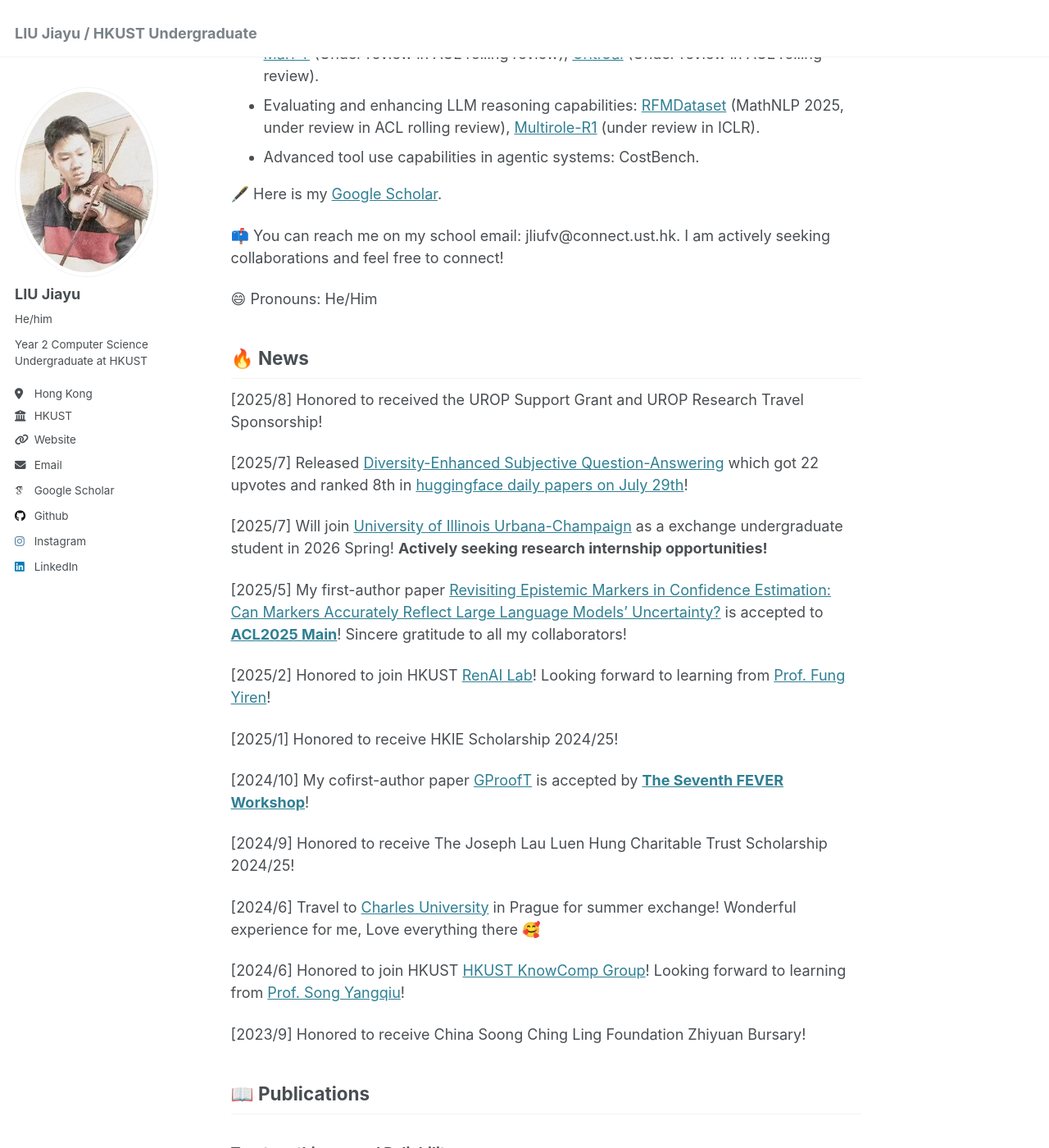
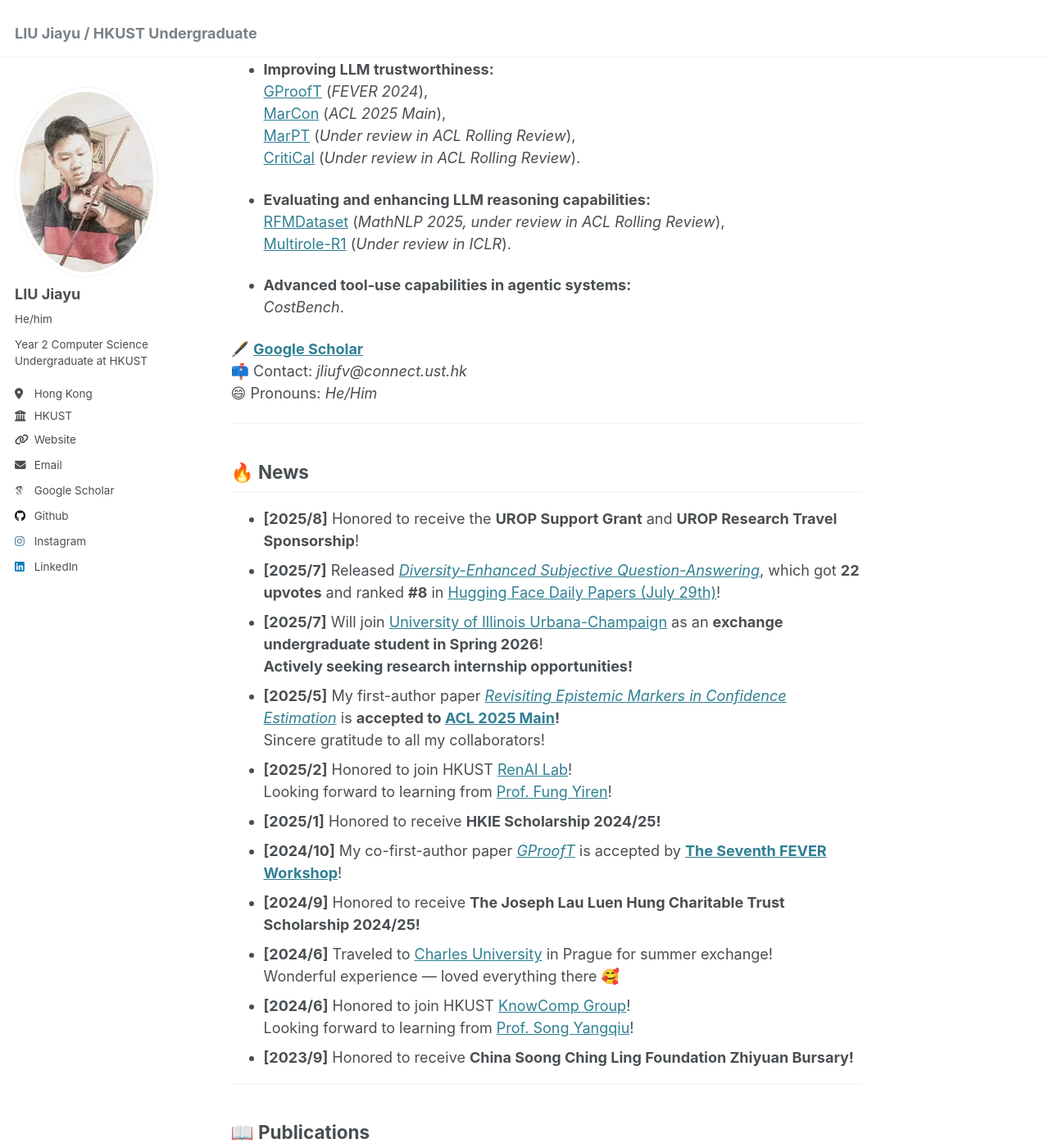
Before and after one commit to JiayuJeff/JiayuJeff.github.io, a Jekyll site: the page built from _pages/about.md, in a window 1280 px wide and 1400 px high, scrolled down 274 px. Shown: the whole window at 82% size. Built offline with Jekyll 4.4.1, drawn with Linux system fonts in a browser that asks for light colours; some web fonts are replaced; some of the changed text lies outside the part shown.

Commit message:
Update about.md

```diff
--- a/_pages/about.md
+++ b/_pages/about.md
@@ -9,115 +9,105 @@ redirect_from:
   - /about.html
 ---
 
-👋 Welcome to my homepage! :D 🥂 I’m Jiayu LIU, a third year CS student in [HKUST](https://hkust.edu.hk/).
+👋 **Welcome to my homepage!** 🥂
+I’m **Jiayu LIU**, a third-year CS student at [HKUST](https://hkust.edu.hk/).
 
+---
 
-💞️ I’m passionate about playing [piano](https://youtu.be/5r_Y9tE_fbo?si=Rnv-_KuOYPt7_rPF), [violin](https://youtu.be/-ohoA3pO9Ks?si=8ZsqIn7GO0pp31UR), football and working out in gym.
+💞️ I’m passionate about playing [piano](https://youtu.be/5r_Y9tE_fbo?si=Rnv-_KuOYPt7_rPF), [violin](https://youtu.be/-ohoA3pO9Ks?si=8ZsqIn7GO0pp31UR), football, and working out in the gym.
 
+🌱 I’m currently interested in **Natural Language Processing**, especially in:
 
-🌱 I’m currently interested in Natural Language Processing, especially in:
-- Improving LLM trustworthiness: [GProofT](https://aclanthology.org/2024.fever-1.14.pdf) (FEVER 2024), [MarCon](https://aclanthology.org/2025.acl-short.18.pdf) (ACL2025 Main), [MarPT](https://arxiv.org/abs/2508.08992) (Under review in ACL rolling review), [CritiCal](https://arxiv.org/abs/2510.24505) (Under review in ACL rolling review).
-- Evaluating and enhancing LLM reasoning capabilities: [RFMDataset](https://arxiv.org/pdf/2506.17114) (MathNLP 2025, under review in ACL rolling review), [Multirole-R1](https://www.arxiv.org/pdf/2507.20187) (under review in ICLR).
-- Advanced tool use capabilities in agentic systems: CostBench.
+- **Improving LLM trustworthiness:**
+  [GProofT](https://aclanthology.org/2024.fever-1.14.pdf) (*FEVER 2024*),
+  [MarCon](https://aclanthology.org/2025.acl-short.18.pdf) (*ACL 2025 Main*),
+  [MarPT](https://arxiv.org/abs/2508.08992) (*Under review in ACL Rolling Review*),
+  [CritiCal](https://arxiv.org/abs/2510.24505) (*Under review in ACL Rolling Review*).
 
+- **Evaluating and enhancing LLM reasoning capabilities:**
+  [RFMDataset](https://arxiv.org/pdf/2506.17114) (*MathNLP 2025, under review in ACL Rolling Review*),
+  [Multirole-R1](https://www.arxiv.org/pdf/2507.20187) (*Under review in ICLR*).
 
-🖋️ Here is my [Google Scholar](https://scholar.google.com/citations?user=PIQxhfMAAAAJ&hl=en).
+- **Advanced tool-use capabilities in agentic systems:**
+  *CostBench*.
 
+🖋️ [**Google Scholar**](https://scholar.google.com/citations?user=PIQxhfMAAAAJ&hl=en)
+📫 Contact: *jliufv@connect.ust.hk*
+😄 Pronouns: *He/Him*
 
-📫 You can reach me on my school email: jliufv@connect.ust.hk. I am actively seeking collaborations and feel free to connect!
+---
 
+## 🔥 News
 
-😄 Pronouns: He/Him
+- **[2025/8]** Honored to receive the **UROP Support Grant** and **UROP Research Travel Sponsorship**!
+- **[2025/7]** Released [*Diversity-Enhanced Subjective Question-Answering*](https://huggingface.co/papers/2507.20187), which got **22 upvotes** and ranked **#8** in [Hugging Face Daily Papers (July 29th)](https://huggingface.co/papers/date/2025-07-29)!
+- **[2025/7]** Will join [University of Illinois Urbana-Champaign](https://illinois.edu/) as an **exchange undergraduate student in Spring 2026**!
+  **Actively seeking research internship opportunities!**
+- **[2025/5]** My first-author paper [*Revisiting Epistemic Markers in Confidence Estimation*](https://arxiv.org/abs/2505.24778) is **accepted to [ACL 2025 Main](https://2025.aclweb.org/)!**
+  Sincere gratitude to all my collaborators!
+- **[2025/2]** Honored to join HKUST [RenAI Lab](https://mayrfung.github.io/group/)!
+  Looking forward to learning from [Prof. Fung Yiren](https://mayrfung.github.io/)!
+- **[2025/1]** Honored to receive **HKIE Scholarship 2024/25!**
+- **[2024/10]** My co-first-author paper [*GProofT*](https://aclanthology.org/2024.fever-1.14/) is accepted by [**The Seventh FEVER Workshop**](https://fever.ai/2024/workshop.html)!
+- **[2024/9]** Honored to receive **The Joseph Lau Luen Hung Charitable Trust Scholarship 2024/25!**
+- **[2024/6]** Traveled to [Charles University](https://cuni.cz/UKEN-1.html) in Prague for summer exchange!
+  Wonderful experience — loved everything there 🥰
+- **[2024/6]** Honored to join HKUST [KnowComp Group](https://github.com/HKUST-KnowComp)!
+  Looking forward to learning from [Prof. Song Yangqiu](https://www.cse.ust.hk/~yqsong/)!
+- **[2023/9]** Honored to receive **China Soong Ching Ling Foundation Zhiyuan Bursary!**
 
+---
 
+## 📖 Publications
 
+### 🧩 Trustworthiness and Reliability
 
+**[Revisiting Epistemic Markers in Confidence Estimation: Can Markers Accurately Reflect Large Language Models' Uncertainty?](https://arxiv.org/abs/2505.24778)**
+**Jiayu Liu**, Qing Zong, Weiqi Wang, Yangqiu Song
+*ACL 2025 Main*
 
+**[GProofT: A Multi-dimension Multi-round Fact Checking Framework Based on Claim Fact Extraction](https://aclanthology.org/2024.fever-1.14/)**
+**Jiayu Liu***, Junhao Tang*, Hanwen Wang*, Baixuan Xu, Haochen Shi, Weiqi Wang, Yangqiu Song
+*Proceedings of the Seventh Fact Extraction and VERification Workshop (FEVER)*
 
+**[Prospect Theory Fails for LLMs: Revealing Instability of Decision-Making under Epistemic Uncertainty](https://arxiv.org/abs/2508.08992)**
+Rui Wang*, Qihan Lin*, **Jiayu Liu***, Qing Zong, Tianshi Zheng, Weiqi Wang, Yangqiu Song
+*Under review in ACL Rolling Review*
 
+**[CritiCal: Can Critique Help LLM Uncertainty or Confidence Calibration?](https://arxiv.org/abs/2510.24505)**
+Qing Zong, **Jiayu Liu**, Tianshi Zheng, Chunyang Li, Baixuan Xu, Haochen Shi, Weiqi Wang, Zhaowei Wang, Chunkit Chan, Yangqiu Song
+*Under review in ACL Rolling Review*
 
-## &#128293; News
+---
 
-[2025/8] Honored to received the UROP Support Grant and UROP Research Travel Sponsorship!
+### 🧠 Advanced Reasoning
 
-[2025/7] Released [Diversity-Enhanced Subjective Question-Answering](https://huggingface.co/papers/2507.20187) which got 22 upvotes and ranked 8th in [huggingface daily papers on July 29th](https://huggingface.co/papers/date/2025-07-29)!
+**[Diversity-Enhanced Reasoning for Subjective Questions](https://www.arxiv.org/pdf/2507.20187)**
+Yumeng Wang*, Zhiyuan Fan*, **Jiayu Liu***, Yi R. Fung
+*Under review in ICLR 2026*
 
-[2025/7] Will join [University of Illinois Urbana-Champaign](https://illinois.edu/) as a exchange undergraduate student in 2026 Spring! **Actively seeking research internship opportunities!**
+**[Mathematical Proof as a Litmus Test: Revealing Failure Modes of Advanced Large Reasoning Models](https://arxiv.org/pdf/2506.17114)**
+Dadi Guo*, **Jiayu Liu***, Zhiyuan Fan, Zhitao He, Haoran Li, Yumeng Wang, Yi R. Fung
+*MathNLP 2025, under review in ACL Rolling Review*
 
-[2025/5] My first-author paper [Revisiting Epistemic Markers in Confidence Estimation: Can Markers Accurately Reflect Large Language Models' Uncertainty?](https://arxiv.org/abs/2505.24778) is accepted to [**ACL2025 Main**](https://2025.aclweb.org/)! Sincere gratitude to all my collaborators!
+---
 
-[2025/2] Honored to join HKUST [RenAI Lab](https://mayrfung.github.io/group/)! Looking forward to learning from [Prof. Fung Yiren](https://mayrfung.github.io/)!
+### 🧰 Tool Use
 
-[2025/1] Honored to receive HKIE Scholarship 2024/25!
+**CostBench: Evaluating Multi-Turn Cost-Optimal Planning and Adaptation in Dynamic Environments for LLM Agents**
+**Jiayu Liu**, Cheng Qian, Zhaochen Su, Qing Zong, Shijue Huang, Bingxiang He, Yi R. Fung
+*Under review in ACL Rolling Review*
 
-[2024/10] My cofirst-author paper [GProofT](https://aclanthology.org/2024.fever-1.14/) is accepted by [**The Seventh FEVER Workshop**](https://fever.ai/2024/workshop.html)!
+---
 
-[2024/9] Honored to receive The Joseph Lau Luen Hung Charitable Trust Scholarship 2024/25!
+### 🤝 Collaboration
 
-[2024/6] Travel to [Charles University](https://cuni.cz/UKEN-1.html) in Prague for summer exchange! Wonderful experience for me, Love everything there 🥰
+**VLM-Dixit: Investigating Multi-Modal Abductive Reasoning and Entailment Verification with VLMs in Dixit Gameplay**
+MO Yunxiang*, Tianshi Zheng*, Qing Zong, **Jiayu Liu**, Baixuan Xu, Yauwai Yim, Chunkit Chan, Jiaxin Bai, Yangqiu Song
+[*The 5th Wordplay: When Language Meets Games @ EMNLP 2025*](https://openreview.net/group?id=EMNLP/2025/Workshop/Wordplay/Authors&referrer=%5BHomepage%5D(%2F))
 
-[2024/6] Honored to join HKUST [HKUST KnowComp Group](https://github.com/HKUST-KnowComp)! Looking forward to learning from [Prof. Song Yangqiu](https://www.cse.ust.hk/~yqsong/)!
+---
 
-[2023/9] Honored to receive China Soong Ching Ling Foundation Zhiyuan Bursary!
+## 🧾 Academic Services
 
-
-## &#128214; Publications
-
-### Trustworthiness and Reliability
-
-[Revisiting Epistemic Markers in Confidence Estimation: Can Markers Accurately Reflect Large Language Models' Uncertainty?](https://arxiv.org/abs/2505.24778)
-
-**Jiayu Liu**, Qing Zong, Weiqi Wang, Yangqiu Song
-
-ACL 2025 Main
-
-[GProofT: A Multi-dimension Multi-round Fact Checking Framework Based on Claim Fact Extraction](https://aclanthology.org/2024.fever-1.14/)
-
-**Jiayu Liu***, Junhao Tang*, Hanwen Wang*, Baixuan Xu, Haochen Shi, Weiqi Wang, Yangqiu Song
-
-Proceedings of the Seventh Fact Extraction and VERification Workshop (FEVER)
-
-[Prospect Theory Fails for LLMs: Revealing Instability of Decision-Making under Epistemic Uncertainty](https://arxiv.org/abs/2508.08992)
-
-Rui Wang*, Qihan Lin*, **Jiayu Liu***, Qing Zong, Tianshi Zheng, Weiqi Wang, Yangqiu Song
-
-Under review in ACL rolling review
-
-[CritiCal: Can Critique Help LLM Uncertainty or Confidence Calibration?](https://arxiv.org/abs/2510.24505)
-
-Qing Zong, **Jiayu Liu**, Tianshi Zheng, Chunyang Li, Baixuan Xu, Haochen Shi, Weiqi Wang, Zhaowei Wang, Chunkit Chan, Yangqiu Song
-
-Under review in ACL rolling review
-
-### Advanced Reasoning
-
-[Diversity-Enhanced Reasoning for Subjective Questions](https://www.arxiv.org/pdf/2507.20187)
-
-Yumeng Wang*, Zhiyuan Fan*, **Jiayu Liu***, Yi R. Fung
-
-Under review in ICLR 2026
-
-[Mathematical Proof as a Litmus Test: Revealing Failure Modes of Advanced Large Reasoning Models](https://arxiv.org/pdf/2506.17114)
-
-Dadi Guo*, **Jiayu Liu***, Zhiyuan Fan, Zhitao He, Haoran Li, Yumeng Wang, Yi R. Fung
-
-MathNLP 2025, Under review in ACL rolling review
-
-### Tool Use
-
-CostBench: Evaluating Multi-Turn Cost-Optimal Planning and Adaptation in Dynamic Environments for LLM Agents
-
-**Jiayu Liu**, Cheng Qian, Zhaochen Su, Qing Zong, Shijue Huang, Bingxiang He, Yi R. Fung
-
-Under review in ACL rolling review
-
-### Collaboration
-
-VLM-Dixit: Investigating Multi-Modal Abductive Reasoning and Entailment Verification with VLMs in Dixit Gameplay
-
-MO Yunxiang*, Tianshi Zheng*, Qing Zong, **Jiayu Liu**, Baixuan Xu, Yauwai Yim, Chunkit Chan, Jiaxin Bai, Yangqiu Song
-
-[The 5th Wordplay: When Language Meets Games @ EMNLP 2025](https://openreview.net/group?id=EMNLP/2025/Workshop/Wordplay/Authors&referrer=%5BHomepage%5D(%2F))
-
-## Academic services
-[2025/5] reviewer of IJCAI 2025
+- **[2025/5]** Reviewer of *IJCAI 2025*
```
